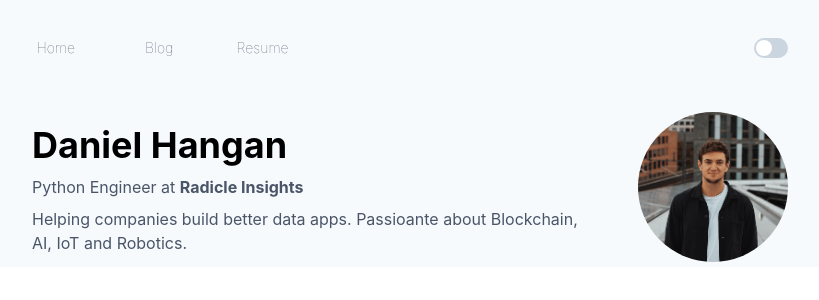
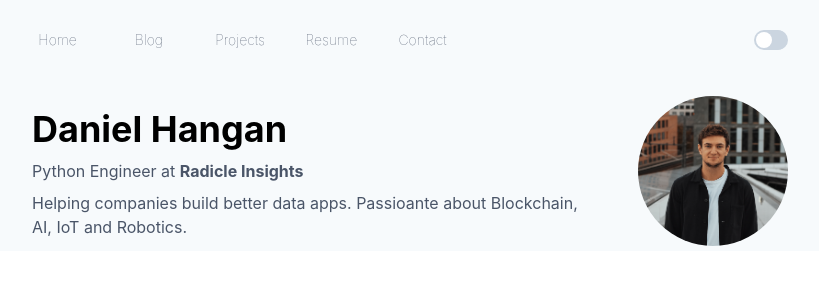
Before and after one commit to danielhangan/personal-website, a Next.js app: page / in a window 1280 px wide. Shown: the top 300 px of the page, without its empty margins (236-1055 px from the left). Built offline with nearby package versions, Linux system fonts and the light colour scheme.

Commit message:
individual blog post and layout

```diff
--- a/package.json
+++ b/package.json
@@ -11,6 +11,7 @@
     "@chakra-ui/theme-tools": "1.1.2",
     "@emotion/react": "11.1.5",
     "@emotion/styled": "11.1.5",
+    "chakra-ui-markdown-renderer": "^3.0.1",
     "date-fns": "^2.25.0",
     "framer-motion": "^4.0.3",
     "graphql": "^16.0.1",
@@ -20,7 +21,8 @@
     "nextjs": "0.0.3",
     "react": "^17.0.2",
     "react-dom": "^17.0.2",
-    "strapi": "^3.6.8",
+    "react-markdown": "^7.1.0",
+    "reading-time": "^1.5.0",
     "swr": "^1.0.1"
   },
   "devDependencies": {
--- a/src/components/Container.tsx
+++ b/src/components/Container.tsx
@@ -9,6 +9,7 @@ export const Container = (props: FlexProps) => {
   return (
     <Flex
       direction="column"
+      alignItems="center"
       h="auto"
       px={6}
       bg={bgColor[colorMode]}
--- a/src/components/Main.tsx
+++ b/src/components/Main.tsx
@@ -2,8 +2,9 @@ import { VStack, StackProps } from '@chakra-ui/react'
 
 export const Main = (props: StackProps) => (
   <VStack
-    justify="center"
-    spacing={10}
+    w={{base:'100%', md:'3xl'}}
+    // justifyContent="center"
+    spacing={12}
 
     {...props}
   />
--- a/src/components/Navigation.tsx
+++ b/src/components/Navigation.tsx
@@ -31,7 +31,7 @@ export const Naviagation = () => {
                 <Flex display={['none', 'none', 'flex', 'flex' ]}>
                         <Link href="/">
                             <Button
-                                m={4}
+                                m={2}
                                 ml={0}
                                 p={4}
                                 aria-label="Home"
@@ -45,7 +45,7 @@ export const Naviagation = () => {
 
                         <Link href="/posts">
                             <Button
-                                m={4}
+                                m={2}
                                 p={4}
                                 aria-label="Blog"
                                 w="100%"
@@ -56,9 +56,22 @@ export const Naviagation = () => {
                             </Button>
                         </Link>
 
+                        <Link href="/projects">
+                            <Button
+                                m={2}
+                                p={4}
+                                aria-label="Projects"
+                                w="100%"
+                                color="brand.gray600"
+                                fontWeight="lighter"
+                                >
+                                Projects
+                            </Button>
+                        </Link>
+
                         <Link href="/resume">
                             <Button
-                                m={4}
+                                m={2}
                                 p={4}
                                 aria-label="Resume"
                                 w="100%"
@@ -66,6 +79,19 @@ export const Naviagation = () => {
                                 fontWeight="lighter"
                                 >
                                 Resume
+                            </Button>
+                        </Link>
+
+                        <Link href="/contact">
+                            <Button
+                                m={2}
+                                p={4}
+                                aria-label="Contact"
+                                w="100%"
+                                color="brand.gray600"
+                                fontWeight="lighter"
+                                >
+                                Contact
                             </Button>
                         </Link>
                 </Flex>
@@ -116,7 +142,7 @@ export const Naviagation = () => {
                             aria-label="Home"
                             p={2}
                             my={2}
-                            w="100vw"
+                            w="100%"
                             color="brand.gray600"
                             fontWeight="lighter"
                         >
@@ -124,33 +150,62 @@ export const Naviagation = () => {
                         </Button>
                     </Link>
 
-                    <Link href="/about">
+                    <Link href="/posts">
                         <Button
                             justifyContent="flex-start"
-                            aria-label="sHome"
+                            aria-label="Blog"
                             p={2}
                             my={2}
-                            w="100vw"
+                            w="100%"
                             color="brand.gray600"
                             fontWeight="lighter"
                         >
-                            About
+                            Blog
+                        </Button>
+                    </Link>
+
+                    <Link href="/projects">
+                        <Button
+                            justifyContent="flex-start"
+                            aria-label="projects"
+                            p={2}
+                            my={2}
+                            w="100%"
+                            color="brand.gray600"
+                            fontWeight="lighter"
+                        >
+                            Projects
+                        </Button>
+                    </Link>
+
+                    <Link href="/resume">
+                        <Button
+                            justifyContent="flex-start"
+                            aria-label="Resume"
+                            p={2}
+                            my={2}
+                            w="100%"
+                            color="brand.gray600"
+                            fontWeight="lighter"
+                        >
+                            Resume
                         </Button>
                     </Link>
 
                     <Link href="/contact">
                         <Button
                             justifyContent="flex-start"
-                            aria-label="Home"
+                            aria-label="Contact"
                             p={2}
                             my={2}
-                            w="100vw"
+                            w="100%"
                             color="brand.gray600"
                             fontWeight="lighter"
                         >
                             Contact
                         </Button>
                     </Link>
+
                 </Flex>
             </Flex>
             </Collapse>
--- /dev/null
+++ b/src/layouts/Header.tsx
@@ -0,0 +1,167 @@
+
+import Head from "next/head"
+import Link from "next/link"
+import { Main } from "../components/Main"
+import { Naviagation } from "../components/Navigation"
+import { Container } from "../components/Container"
+import { Date } from "../components/Date"
+import readingTime from 'reading-time'
+import {
+  Heading,
+  Text,
+  VStack,
+  Image,
+  Flex,
+  Box,
+  Avatar
+} from '@chakra-ui/react'
+import { useRouter } from "next/router"
+
+
+export default function HeaderLayout({
+    children,
+    home,
+    name,
+    job_title,
+    company,
+    description,
+    frontMatter
+} : {
+    children: React.ReactNode,
+    home? : boolean,
+    name: string,
+    job_title: string,
+    company: string,
+    description: string,
+    frontMatter?: any
+}) {
+    const router = useRouter()
+    const slug = router.asPath.replace('/posts/', '')
+    console.log(frontMatter)
+    return (
+    <>
+        <Head>
+            <link rel="icon" href="/favicon.ico" />
+            <meta
+            name="description"
+            content="Daniel Hangan | Python Engineer | Blockchain Enthusiast"
+            />
+            {/* <meta
+            property="og:image"
+            content={`https://og-image.vercel.app/${encodeURI(
+                siteTitle
+                )}.png?theme=light&md=0&fontSize=75px&images=https%3A%2F%2Fassets.vercel.com%2Fimage%2Fupload%2Ffront%2Fassets%2Fdesign%2Fnextjs-black-logo.svg`}
+            /> */}
+            <meta name="og:title" content={name + "|" + job_title} />
+            <meta name="twitter:card" content="summary_large_image" />
+            {home? (
+                <title>Daniel Hangan</title>
+            ) : (
+                <title>{frontMatter.title}</title>
+            )}
+        </Head>
+
+
+    <Container>
+        <Naviagation />
+        <Main>
+        {home? (
+            <Flex
+                direction={{base:'column-reverse', md:'row'}}
+                alignItems="flex-start"
+                justifyContent="space-between"
+                w={{base: 'auto', md:'3xl'}}
+            >
+                <Box w={{base: 'auto', md:'75%'}} p="3">
+                <VStack alignItems="flex-start" fontSize="md">
+                    <Heading size="xl">{name}</Heading>
+                    <Text color="brand.gray600">
+                    {job_title} at <b>{company}</b>
+                    </Text>
+                    <Text color="brand.gray600">
+                    {description}
+                    </Text>
+                </VStack>
+                </Box>
+                <Image
+                    ml={4}
+                    w={{base: 'auto', md:'25%'}}
+                    src="/images/profile.jpeg"
+                    alt="Daniel Hangan"
+                    boxSize={[100,100,150]}
+                    borderRadius="full"
+                />
+            </Flex>
+            ) : (
+            <>
+            <Flex
+                direction={{base:'column-reverse', md:'row'}}
+                alignItems="flex-start"
+                justifyContent="space-between"
+                w={{base: 'auto', md:'3xl'}}
+            >
+                <VStack
+                    w={{base:'100%', md:'3xl'}}
+                    alignItems="flex-start"
+                    pl={[0,3]}
+                    spacing={6}
+                >
+                    <Box>
+                        <Heading size="xl" mb={4}>{frontMatter.title}</Heading>
+                    </Box>
+
+                <Flex
+                    justifyContent="space-between"
+                    align={['initial', 'center']}
+                    direction={['column', 'row']}
+                    w="100%"
+                    mb={4}
+                >
+                    <Flex align="center">
+                        <Avatar
+                            size="xs"
+                            name={name}
+                            src="/images/profile.jpeg"
+                            mr={2}
+                        />
+                        <Text fontSize="sm" color="brand.gray600">
+                            {name + " / "}
+                            <Date dateString={frontMatter.date}/>
+                        </Text>
+
+                    </Flex>
+                <Text fontSize="sm" textAlign={["start", "start", "end"]} color="brand.gray600" minWidth="100px" mt={[2,0]}>
+                    {readingTime(frontMatter.text).text}
+                </Text>
+
+                </Flex>
+
+                </VStack>
+            </Flex>
+            </>
+            )}
+
+            {children}
+
+        </Main>
+
+        {!home && (
+        <div>
+            <Link href="/">
+            <a>← Back to home</a>
+            </Link>
+        </div>
+        )}
+    </Container>
+
+
+    </>
+    )
+}
+
+HeaderLayout.defaultProps = {
+  name: 'Daniel Hangan',
+  job_title: 'Python Engineer',
+  company: 'Radicle Insights',
+  description: 'Helping companies build better data apps. Passioante about Blockchain, AI, IoT and Robotics.'
+}
--- a/src/pages/index.tsx
+++ b/src/pages/index.tsx
@@ -4,14 +4,16 @@ import { Main } from '../components/Main'
 import { CTA } from '../components/CTA'
 import { Footer } from '../components/Footer'
 import { Naviagation } from '../components/Navigation'
+import HeaderLayout from '../layouts/Header'
 
 const Index = () => (
   <>
-  <Container>
-    <Naviagation />
+    <HeaderLayout home>
+    </HeaderLayout>
+    {/* <Naviagation />
     <Main>
       <Hero />
-    </Main>
+    </Main> */}
 
     {/* <Main>
 
@@ -40,7 +42,6 @@ const Index = () => (
       <Text>Next ❤️ Chakra</Text>
     </Footer>
     <CTA /> */}
-  </Container>
   </>
 )
 
--- a/src/pages/posts/index.tsx
+++ b/src/pages/posts/index.tsx
@@ -13,6 +13,9 @@ import {
 } from '@chakra-ui/react'
 import Link from 'next/link'
 import { Main } from '../../components/Main'
+
+
+// TODO: check out useSWR for data fecthing (highly recommended by NextJS team)
 
 
 export default function AllPosts({ allposts }) {
@@ -31,7 +34,7 @@ export default function AllPosts({ allposts }) {
                         <Heading size="xl" mb={4}>Blog</Heading>
                         <Text color="brand.gray600">
                             I have been writing casually about programming, health and productivity.
-                            You can find more articles on my <ChakraLink fontWeight="bold" href="https://danielhangan.medium.com/">
+                            You can find more articles on my <ChakraLink fontWeight="bold" href="https://danielhangan.medium.com/" passHref>
                                  medium page.
                             </ChakraLink>
                         </Text>
```
Also changed, not shown: src/pages/posts/[slug].tsx (+15 -9 lines), 1 other file (tests, documents, lock files or other folders).
